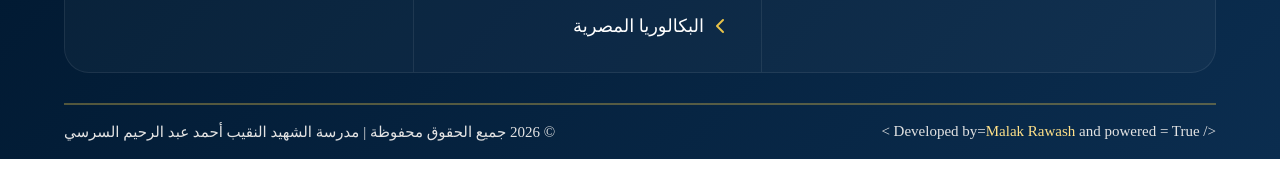
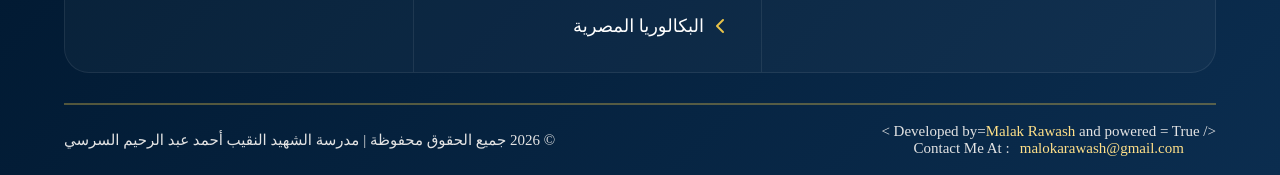
Before and after one commit to malakrawash/El-Thanwia-Banat-Old-School, a plain HTML site: page index.html in a window 1280 px wide. Shown: the part 9887-10062 px from the top of the page. Drawn offline with Linux system fonts and the light colour scheme; a web font is replaced by a local one.

Commit message:
adding my email

```diff
--- a/Css/style.css
+++ b/Css/style.css
@@ -1300,8 +1300,19 @@ footer {
 
 .malak {
     direction: ltr;
-}
-
+    text-align: center;
+}
+.malak a{
+    text-decoration: none;
+    color: #ffe088;
+}
+
+.mail{
+    display: flex;
+    align-items: center;
+    justify-content: center;
+    gap: 10px;
+}
 .table {
     display: grid;
     justify-content: center;
--- a/index.html
+++ b/index.html
@@ -804,9 +804,13 @@
 
         <div class="footer-bottom">
 
-            <p class="malak">
-                < Developed by=<span>Malak Rawash</span> and powered = True />
-            </p>
+            <div class="malak">
+            <p>
+                < Developed by=<span>Malak Rawash</span> and powered = True /></p>
+                <div class="mail"><p>Contact Me At :</p>
+                <p><a href="https://mail.google.com/mail/?view=cm&fs=1&to=malokarawash@gmail.com"
+                    target="_blank"> malokarawash@gmail.com </a></p></div>
+            </div>
 
             <p class="copyrights">
                 © 2026 جميع الحقوق محفوظة |
```
